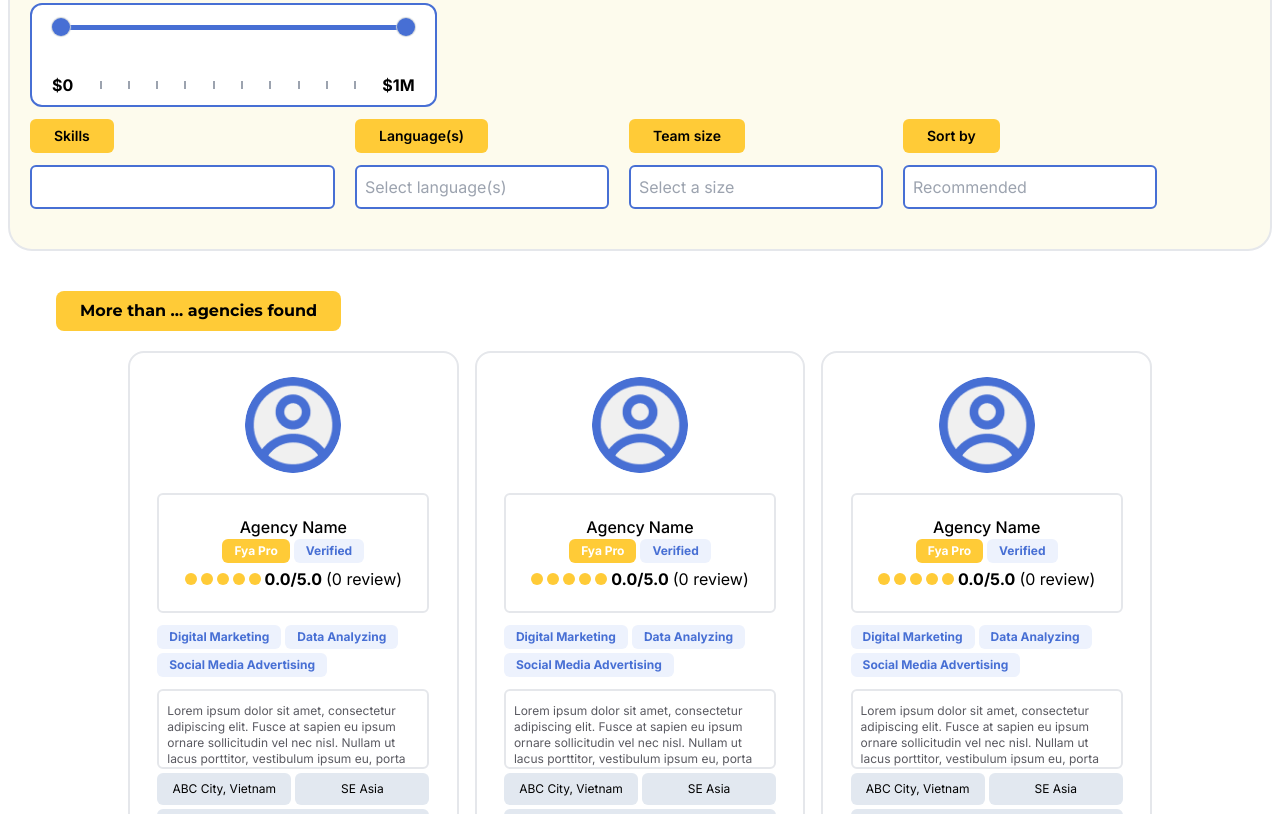
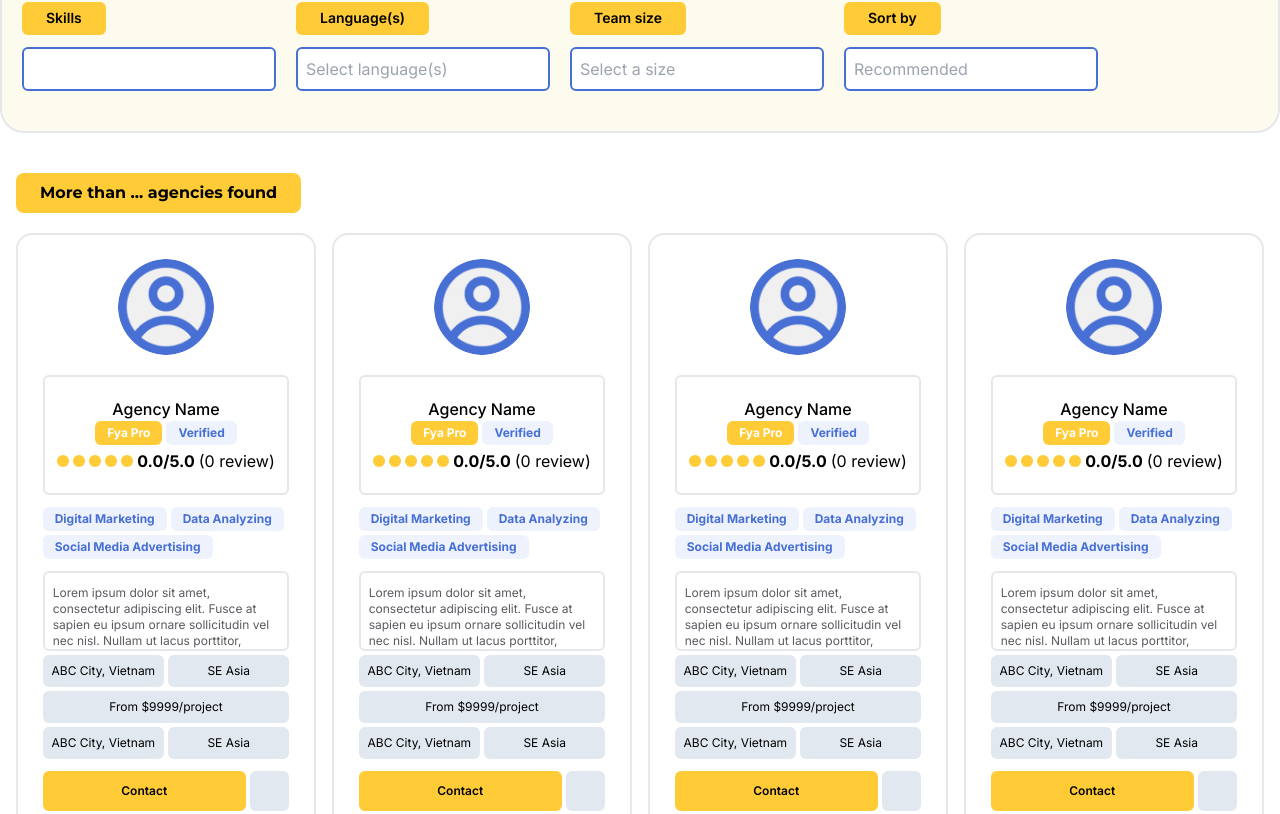
Before and after one commit to MinHien-git/fya-2.0, a React (Create React App) app: page /searchresult in a window 1280 px wide. Shown: the part 306-1120 px from the top of the page. Built offline with nearby package versions, Linux system fonts and the light colour scheme.

Commit message:
update revision

```diff
--- a/src/components/MultiRangeSlider/MultiRangeSlider.tsx
+++ b/src/components/MultiRangeSlider/MultiRangeSlider.tsx
@@ -39,8 +39,8 @@ export default function MultiRangeSlider() {
   }, [maxVal, getPercent]);
 
   return (
-    <div className="border-primary slider pt-5 pb-2 border-2 flex justify-center rounded-xl px-5 bg-white lg:pt-0 lg:pb-1 h-[3rem] lg:h-[6.5rem]">
-      <div className="slider pt-5 pb-8 flex justify-center relative">
+    <div className="border-primary slider pt-2 border-2 flex justify-center rounded-xl px-5 bg-white pb-3 h-[5rem] ">
+      <div className="slider pt-5 flex justify-center relative">
         <label htmlFor="left" className="hidden">
           left
         </label>
@@ -79,7 +79,7 @@ export default function MultiRangeSlider() {
         />
         <div className="slider__track" />
         <div className="slider__range" ref={range} />
-        <ul className="flex w-full absolute justify-between pt-6 md:pt-12">
+        <ul className="flex w-full absolute justify-between pt-6 md:pt-4">
           <li className="font-bold">$0</li>
           <li className="w-[2px] h-[8px] bg-gray-400 mt-2"></li>
           <li className="w-[2px] h-[8px] bg-gray-400 mt-2"></li>
--- a/src/pages/AgencyPage/AgencyPage.tsx
+++ b/src/pages/AgencyPage/AgencyPage.tsx
@@ -48,13 +48,13 @@ export default function AgencyPage() {
           <h1 className="text-md font-bold hidden md:block text-xl lg:text-2xl">
             [Brand Name Brand Name]
           </h1>
-          <p className="text-text font-semibold text-sm lg:w-full">
+          <p className="text-text font-semibold text-sm lg:text-[1.125rem] md:w-2/3 lg:w-7/8">
             Lorem ipsum dolor sit amet, consectetur adipiscing elit. Fusce at
             sapien eu ipsum ornare sollicitudin vel nec nisl. Nullam ut lacus
             porttitor, vestibulum ipsum eu, porta libero. Aliquam erat volutpat.
             Morbi ac tincidunt orci.
           </p>
-          <div className="grid gap-2 lg:mt-auto mb-5">
+          <div className="grid gap-2 mt-6 lg:mt-auto mb-5">
             <button className="bg-primary text-white w-4/6 rounded-md text-xs h-[2.125rem] font-semibold lg:w-[20rem] lg:h-[3rem] mt-2">
               Contact
             </button>
@@ -71,17 +71,16 @@ export default function AgencyPage() {
             <div className="w-full border-2 max-w-7xl px-4 sm:px-4 lg:px-8 py-5 rounded-xl md:mx-auto grid gap-3 lg:col-span-2">
               <p className="text-primary">Provides services in:</p>
               <ul className="w-full flex flex-wrap gap-2">
-                <li className="bg-primary py-2 px-6 rounded-md text-white text-sm font-semibold">
-                  {" "}
+                <li className="bg-primary py-2 px-6 rounded-md text-white text-sm font-semibold text-nowrap">
                   Website{" "}
                 </li>
-                <li className="bg-primary py-2 px-6 rounded-md text-white text-sm font-semibold">
+                <li className="bg-primary py-2 px-6 rounded-md text-white text-sm font-semibold text-nowrap">
                   Lorem ipsum dolor sit amet .
                 </li>
-                <li className="bg-primary py-2 px-6 rounded-md text-white text-sm font-semibold">
+                <li className="bg-primary py-2 px-6 rounded-md text-white text-sm font-semibold text-nowrap">
                   ipsum dolor sit
                 </li>
-                <li className="bg-primary py-2 px-6 rounded-md text-white text-sm font-semibold">
+                <li className="bg-primary py-2 px-6 rounded-md text-white text-sm font-semibold text-nowrap">
                   Lorem ipsum dolor sit amet .
                 </li>
               </ul>
@@ -292,12 +291,12 @@ export default function AgencyPage() {
             <ul className="grid w-full gap-5">
               <li className="grid w-full items-center relative">
                 <div className="flex w-full items-center md:gap-2 relative border-[1px] border-border rounded-xl bg-tertiary drop-shadow-md">
-                  <div className="w-1/3 border-r-2 py-4 my-4">
-                    <h3 className="text-xs md:text-lg lg:text-2xl font-bold sm:pl-2 md:pl-5 text-center md:text-left">
+                  <div className="w-1/3 border-r-2 py-2 my-2 lg:py-4 lg:my-4">
+                    <h3 className="text-xs md:text-lg font-bold sm:pl-2 md:pl-5 text-center md:text-left">
                       E-commerce
                     </h3>
                   </div>
-                  <div className="w-1/3 border-r-2 py-4 my-4">
+                  <div className="w-1/3 border-r-2 py-2 my-2 lg:py-4 lg:my-4">
                     <ul className="flex mt-1 gap-1 md:gap-2 justify-center items-center">
                       <li className="bg-secondary w-2 md:w-4 aspect-square rounded-full"></li>
                       <li className="bg-secondary w-2 md:w-4 aspect-square rounded-full"></li>
@@ -309,7 +308,7 @@ export default function AgencyPage() {
                       </li>
                     </ul>
                   </div>
-                  <div className="w-1/3 py-4 my-4">
+                  <div className="w-1/3 py-2 my-2 lg:py-4 lg:my-4">
                     <p className="text-xs md:text-base font-bold pl-2 md:pl-5">
                       $0 - $100
                     </p>
@@ -335,12 +334,12 @@ export default function AgencyPage() {
               </li>
               <li className="grid w-full items-center relative">
                 <div className="flex w-full items-center md:gap-2 relative border-[1px] border-border rounded-xl bg-primary  drop-shadow-md">
-                  <div className="w-1/3 border-r-2 py-4 my-4">
-                    <h3 className="text-xs md:text-lg lg:text-2xl font-bold sm:pl-2 md:pl-5 text-white text-center md:text-left">
+                  <div className="w-1/3 border-r-2 py-2 my-2 lg:py-4 lg:my-4">
+                    <h3 className="text-xs md:text-lg font-bold sm:pl-2 md:pl-5 text-white text-center md:text-left">
                       E-commerce
                     </h3>
                   </div>
-                  <div className="w-1/3 border-r-2 py-4 my-4">
+                  <div className="w-1/3 border-r-2 py-2 my-2 lg:py-4 lg:my-4">
                     <ul className="flex mt-1 gap-1 md:gap-2 justify-center items-center">
                       <li className="bg-secondary w-2 md:w-4 aspect-square rounded-full"></li>
                       <li className="bg-secondary w-2 md:w-4 aspect-square rounded-full"></li>
@@ -352,7 +351,7 @@ export default function AgencyPage() {
                       </li>
                     </ul>
                   </div>
-                  <div className="w-1/3 py-4 my-4">
+                  <div className="w-1/3 py-2 my-2 lg:py-4 lg:my-4">
                     <p className="text-xs md:text-base font-bold pl-2 md:pl-5 text-white">
                       $0 - $100
                     </p>
@@ -378,12 +377,12 @@ export default function AgencyPage() {
               </li>
               <li className="grid w-full items-center relative">
                 <div className="flex w-full items-center md:gap-2 relative border-[1px] border-border rounded-xl bg-tertiary drop-shadow-md">
-                  <div className="w-1/3 border-r-2 py-4 my-4">
-                    <h3 className="text-xs md:text-lg lg:text-2xl font-bold sm:pl-2 md:pl-5 text-center md:text-left">
+                  <div className="w-1/3 border-r-2 py-2 my-2 lg:py-4 lg:my-4">
+                    <h3 className="text-xs md:text-lg font-bold sm:pl-2 md:pl-5 text-center md:text-left">
                       E-commerce
                     </h3>
                   </div>
-                  <div className="w-1/3 border-r-2 py-4 my-4">
+                  <div className="w-1/3 border-r-2 py-2 my-2 lg:py-4 lg:my-4">
                     <ul className="flex mt-1 gap-1 md:gap-2 justify-center items-center">
                       <li className="bg-secondary w-2 md:w-4 aspect-square rounded-full"></li>
                       <li className="bg-secondary w-2 md:w-4 aspect-square rounded-full"></li>
@@ -395,7 +394,7 @@ export default function AgencyPage() {
                       </li>
                     </ul>
                   </div>
-                  <div className="w-1/3 py-4 my-4">
+                  <div className="w-1/3 py-2 my-2 lg:py-4 lg:my-4">
                     <p className="text-xs md:text-base font-bold pl-2 md:pl-5">
                       $0 - $100
                     </p>
--- a/src/pages/BrandPage/BrandPage.tsx
+++ b/src/pages/BrandPage/BrandPage.tsx
@@ -38,13 +38,13 @@ export default function BrandPage() {
           <h1 className="text-md font-bold hidden md:block text-xl lg:text-2xl">
             [Brand Name Brand Name]
           </h1>
-          <p className="text-text font-semibold text-sm lg:w-7/8">
+          <p className="text-text font-semibold text-sm lg:text-[1.125rem] md:w-2/3 lg:w-7/8">
             Lorem ipsum dolor sit amet, consectetur adipiscing elit. Fusce at
             sapien eu ipsum ornare sollicitudin vel nec nisl. Nullam ut lacus
             porttitor, vestibulum ipsum eu, porta libero. Aliquam erat volutpat.
             Morbi ac tincidunt orci.
           </p>
-          <button className="bg-secondary w-4/6 rounded-md text-xs h-[2.125rem] font-semibold lg:w-[20rem] lg:h-[3rem] mt-auto mb-5">
+          <button className="bg-secondary w-4/6 rounded-md text-xs h-[2.125rem] mt-6 font-semibold lg:w-[20rem] lg:h-[3rem] lg:mt-auto mb-5">
             Open website
           </button>
         </div>
--- a/src/pages/SearchResult/SearchResult.tsx
+++ b/src/pages/SearchResult/SearchResult.tsx
@@ -2,14 +2,14 @@ import MultiRangeSlider from "../../components/MultiRangeSlider/MultiRangeSlider
 
 export default function SearchResult() {
   return (
-    <main className="w-full min-h-80 p-2 pt-0">
-      <section className="w-full border-2 max-w-7xl mb-5 pb-5 rounded-b-3xl md:mx-auto min-h-[40vh] bg-light_yellow px-3">
-        <div className="grid gap-3 px-2 h-auto py-5">
-          <div className="bg-tertiary text-primary font-bold px-16 py-4 text-center font-title">
+    <main className="w-full min-h-80 pt-0">
+      <section className="w-full border-2 mb-5 pb-5 rounded-b-3xl md:mx-auto min-h-[40vh] bg-light_yellow px-3">
+        <div className="grid gap-3 px-2 h-auto py-5 max-w-7xl mx-auto">
+          <div className="bg-tertiary text-primary font-bold px-16 py-4 text-center font-title w-fit mb-4">
             Result Filters:
           </div>
           <div className="grid flex-wrap gap-5 md:flex md:justify-start items-start">
-            <div className="grid gap-3 w-1/4">
+            <div className="grid gap-3">
               <label
                 htmlFor="services"
                 className="bg-secondary font-semibold w-fit px-6 py-[0.225rem] md:py-[0.425rem] text-sm rounded-md"
@@ -62,7 +62,7 @@ export default function SearchResult() {
             </div>
           </div>
           <div className="grid md:flex flex-wrap gap-5 md:justify-start">
-            <div className="grid gap-3 w-1/4">
+            <div className="grid gap-3">
               <label
                 htmlFor="services"
                 className="bg-secondary font-semibold w-fit px-6 py-[0.225rem] md:py-[0.425rem] text-sm rounded-md"
@@ -120,13 +120,13 @@ export default function SearchResult() {
           </div>
         </div>
       </section>
-      <section className="w-full max-w-7xl px-2 sm:px-4 lg:px-12 my-5 md:mx-auto">
-        <div className="py-5">
+      <section className="w-full max-w-7xl px-2 sm:px-4 lg:px-0 my-5 mx-auto">
+        <div className="py-5 w-full px-4">
           <h2 className="text-base py-2 font-bold text-center font-title bg-secondary rounded-lg w-fit px-6">
             More than ... agencies found
           </h2>
-          <div className="flex justify-center mt-5 flex-wrap gap-4 md:flex-nowrap md:w-full max-w-5xl mx-auto">
-            <div className="card mx-auto flex-col py-4 flex items-center gap-1 bg-white border-2 rounded-2xl font-sans  md:w-1/3">
+          <div className="flex justify-center mt-5 flex-wrap gap-4 md:flex-nowrap md:w-full md:grid md:grid-cols-3 lg:grid-cols-4">
+            <div className="card mx-auto flex-col py-4 flex items-center gap-1 bg-white border-2 rounded-2xl font-sans lg:w-full">
               <img
                 className="w-28 mx-auto rounded-full border-8 border-white mb-2"
                 src="/static/images/profile.png"
@@ -198,7 +198,7 @@ export default function SearchResult() {
                 <button className="bg-slate-200 w-[3rem] aspect-square rounded-md"></button>
               </div>
             </div>
-            <div className="card mx-auto flex-col py-4 flex items-center gap-1 bg-white border-2 rounded-2xl font-sans  md:w-1/3">
+            <div className="card mx-auto flex-col py-4 flex items-center gap-1 bg-white border-2 rounded-2xl font-sans  lg:w-full">
               <img
                 className="w-28 mx-auto rounded-full border-8 border-white mb-2"
                 src="/static/images/profile.png"
@@ -270,7 +270,79 @@ export default function SearchResult() {
                 <button className="bg-slate-200 w-[3rem] aspect-square rounded-md"></button>
               </div>
             </div>
-            <div className="card mx-auto flex-col py-4 flex items-center gap-1 bg-white border-2 rounded-2xl font-sans  md:w-1/3">
+            <div className="card mx-auto flex-col py-4 flex items-center gap-1 bg-white border-2 rounded-2xl font-sans  lg:w-full">
+              <img
+                className="w-28 mx-auto rounded-full border-8 border-white mb-2"
+                src="/static/images/profile.png"
+                alt=""
+              />
+              <div className="flex flex-col py-5 border-2 rounded-md w-5/6 justify-center ">
+                <h5 className="text-center text-md font-medium">Agency Name</h5>
+                <ul className="flex gap-1 justify-center">
+                  <li className="text-xs font-bold bg-secondary text-white px-3 py-1 rounded-md">
+                    Fya Pro
+                  </li>
+                  <li className="text-xs font-bold bg-tertiary text-primary px-3 py-1 rounded-md">
+                    Verified
+                  </li>
+                </ul>
+                <ul className="flex mt-1 gap-1 items-center justify-center">
+                  <li className="bg-secondary w-3 aspect-square rounded-md"></li>
+                  <li className="bg-secondary w-3 aspect-square rounded-md"></li>
+                  <li className="bg-secondary w-3 aspect-square rounded-md"></li>
+                  <li className="bg-secondary w-3 aspect-square rounded-md"></li>
+                  <li className="bg-secondary w-3 aspect-square rounded-md"></li>
+                  <li className="font-bold">0.0/5.0</li>
+                  <li className="hidden lg:block">(0 review)</li>
+                </ul>
+              </div>
+              <ul className="text-center mt-2 font-light text-sm gap-1 flex flex-wrap w-5/6">
+                <li className="text-xs font-bold bg-tertiary text-primary px-3 py-1 rounded-md">
+                  Digital Marketing
+                </li>
+                <li className="text-xs font-bold bg-tertiary text-primary px-3 py-1 rounded-md">
+                  Data Analyzing
+                </li>
+                <li className="text-xs font-bold bg-tertiary text-primary px-3 py-1 rounded-md">
+                  Social Media Advertising
+                </li>
+              </ul>
+              <div className="border-2 rounded-md font-normal text-xs w-5/6 mt-2 py-3 px-2 text-text md:max-h-[5rem] overflow-hidden">
+                <p>
+                  Lorem ipsum dolor sit amet, consectetur adipiscing elit. Fusce
+                  at sapien eu ipsum ornare sollicitudin vel nec nisl. Nullam ut
+                  lacus porttitor, vestibulum ipsum eu, porta libero. Aliquam
+                  erat volutpat. Morbi ac tincidunt orci.
+                </p>
+              </div>
+
+              <div className="flex w-5/6 gap-1">
+                <div className="w-1/2 bg-slate-200 text-xs text-center py-2 rounded-md">
+                  ABC City, Vietnam
+                </div>
+                <div className="w-1/2 bg-slate-200 text-xs text-center py-2 rounded-md">
+                  SE Asia
+                </div>
+              </div>
+              <div className="w-5/6 bg-slate-200 text-xs text-center py-2 rounded-md">
+                From $9999/project
+              </div>
+              <div className="flex w-5/6 gap-1">
+                <div className="w-1/2 bg-slate-200 text-xs text-center py-2 rounded-md">
+                  ABC City, Vietnam
+                </div>
+                <div className="w-1/2 bg-slate-200 text-xs text-center py-2 rounded-md">
+                  SE Asia
+                </div>
+              </div>
+              <div className="flex w-5/6 gap-1 my-2">
+                <button className="bg-secondary w-full font-semibold rounded-md text-xs">
+                  Contact
+                </button>
+                <button className="bg-slate-200 w-[3rem] aspect-square rounded-md"></button>
+              </div>
+            </div>
+            <div className="card mx-auto flex-col py-4 flex items-center gap-1 bg-white border-2 rounded-2xl font-sans  lg:w-full">
               <img
                 className="w-28 mx-auto rounded-full border-8 border-white mb-2"
                 src="/static/images/profile.png"
```
